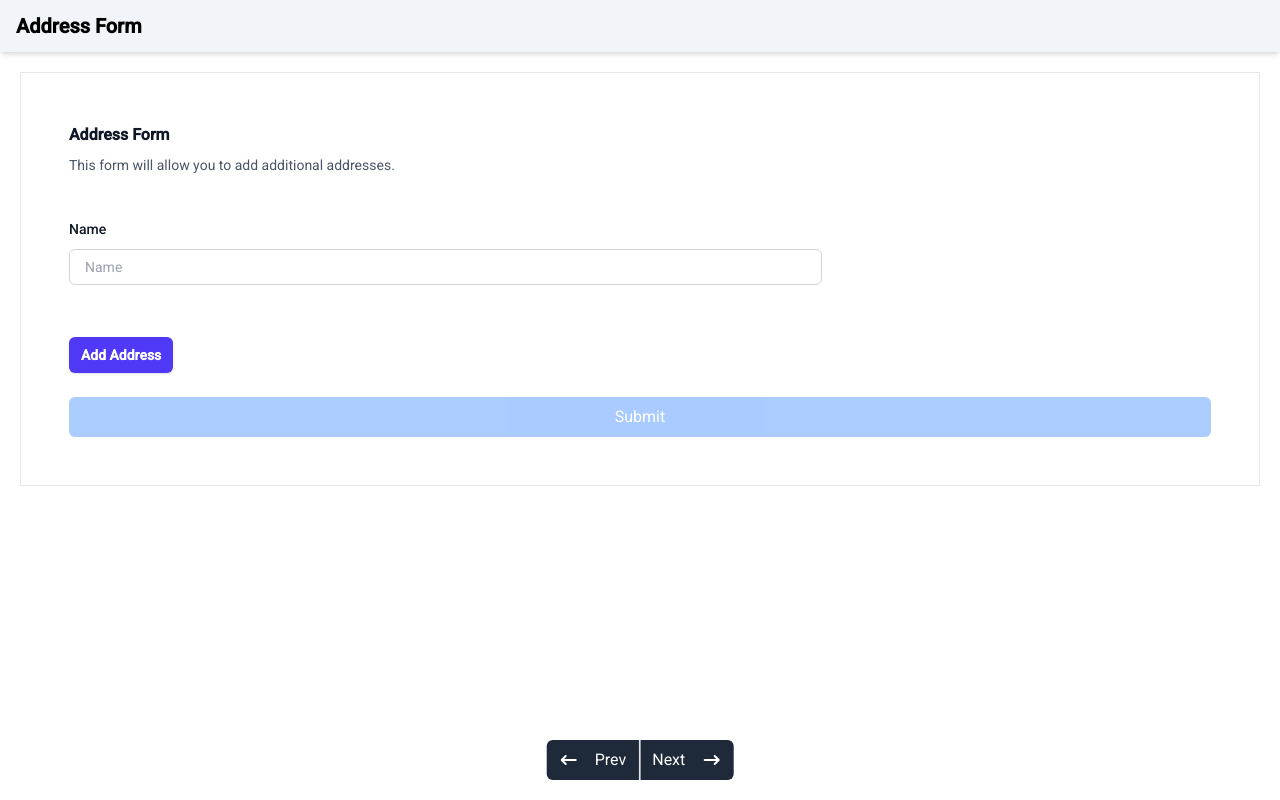
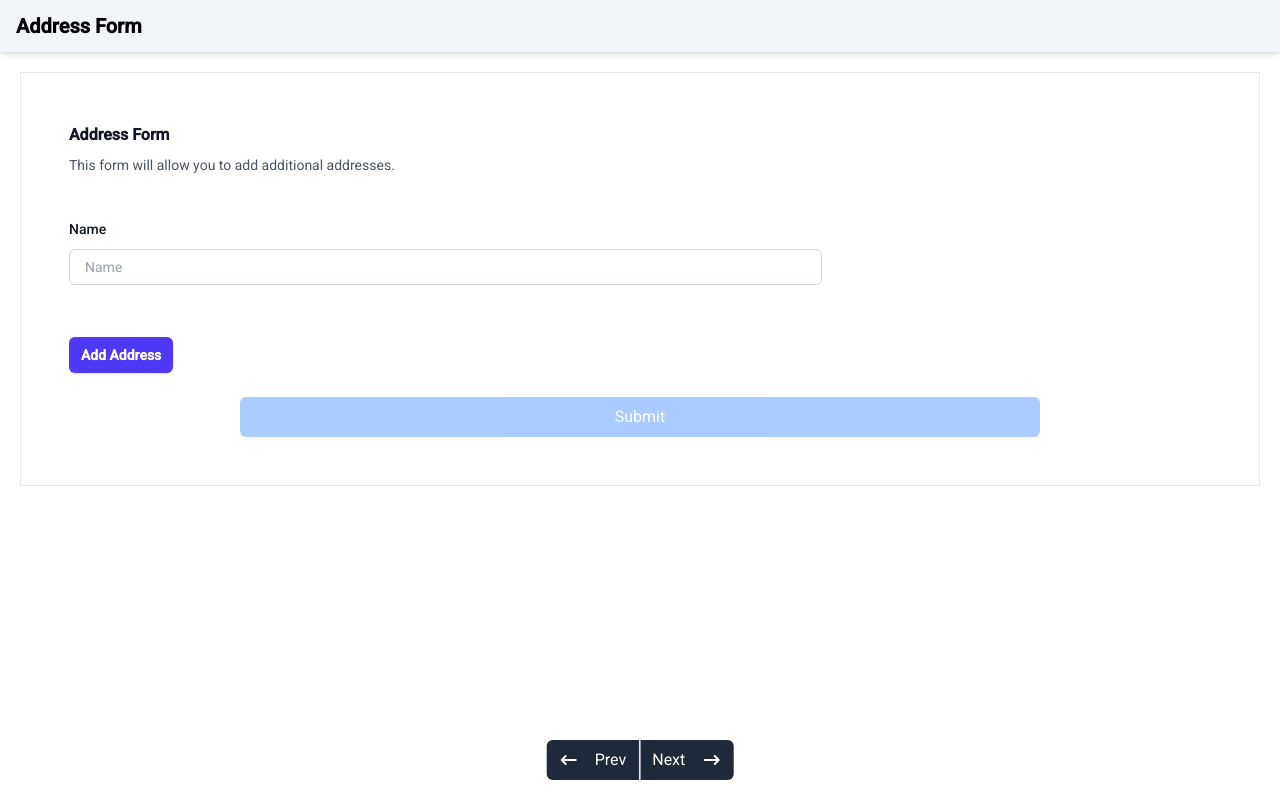
Before and after one commit to gianpaoloduguran/test-exercise, an Angular app: page /exercise-4 in a window 1280 px wide. Built offline with nearby package versions, Linux system fonts and the light colour scheme.

Commit message:
feat: address form page minor design changes.

```diff
--- a/src/app/pages/address-form/address-form.component.html
+++ b/src/app/pages/address-form/address-form.component.html
@@ -184,10 +184,10 @@
         Add Address
       </button>
 
-      <div class="mt-6 flex items-center justify-end gap-x-6">
+      <div class="mt-6 flex items-center justify-center gap-x-6">
         <button
           type="submit"
-          class="w-full bg-blue-500 text-white p-2 rounded-md hover:bg-blue-600 transition duration-200"
+          class="w-200 bg-blue-500 text-white p-2 rounded-md hover:bg-blue-600 transition duration-200"
           [class]="!addressForm.valid ? 'opacity-40' : 'opacity-100'"
           [disabled]="!addressForm.valid"
         >
--- a/src/app/pages/address-form/address-form.component.ts
+++ b/src/app/pages/address-form/address-form.component.ts
@@ -38,7 +38,7 @@ export class AddressFormComponent {
       street: ['', Validators.required],
       city: ['', Validators.required],
       state: ['', Validators.required],
-      zipCode: ['', [Validators.required, Validators.pattern('^[0-9]{5}$')]],
+      zipCode: ['', [Validators.required, Validators.pattern('^[0-9]$')]],
     });
     this.fields.push(fieldGroup);
   }
@@ -55,8 +55,6 @@ export class AddressFormComponent {
    * Submits the form and logs its current value to the console.
    */
   submitForm() {
-    console.log('test', this.addressForm.value);
-    // Format this
     alert(`Hello ${this.addressForm.value.name} your address is submitted.`);
   }
   get name() {
```
